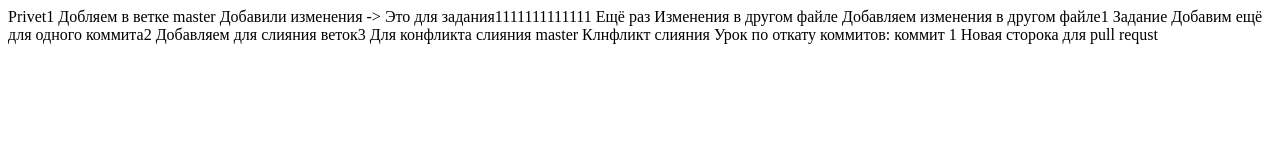
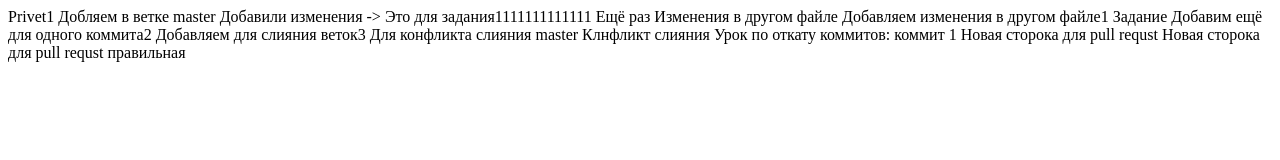
Before and after one commit to vnuchkovpavel/street-git, a plain HTML site: page index.html in a window 1280 px wide. Drawn offline with Linux system fonts and the light colour scheme.

Commit message:
New string 2

```diff
--- a/index.html
+++ b/index.html
@@ -8,3 +8,4 @@ Privet1 Добляем в ветке master
 Клнфликт слияния <new-branch>
 Урок по откату коммитов: коммит 1
 Новая сторока для pull requst
+Новая сторока для pull requst правильная
```
